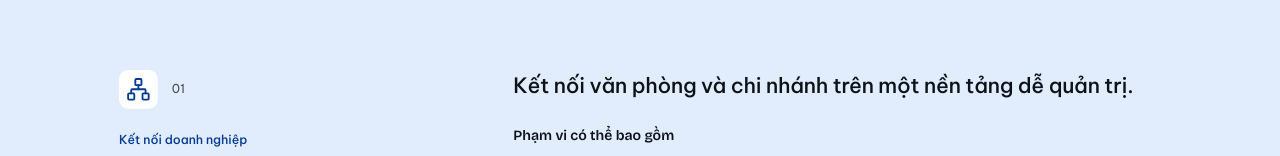
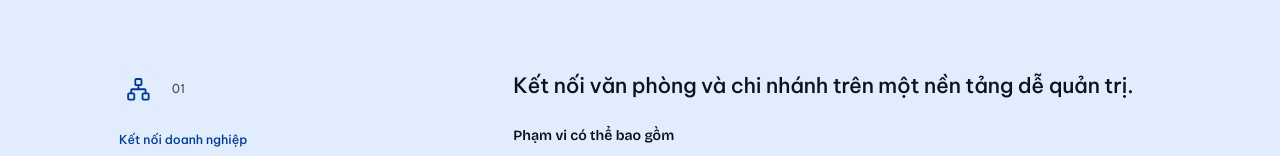
Before and after one commit to tmquan99/pay_orbit, a website with bundled scripts: page solutions/index.html in a window 1280 px wide. Shown: the part 761-917 px from the top of the page. Built offline with nearby package versions, Linux system fonts and the light colour scheme.

Commit message:
Restore original background for active solution icons

```diff
--- a/src/solutions.css
+++ b/src/solutions.css
@@ -25,7 +25,6 @@
 .solution-marker { display: flex; align-items: center; gap: 16px; margin-bottom: 24px; }
 .solution-marker > span:last-child { color: var(--muted); font-size: 14px; }
 .solution-marker .icon-badge { width: 44px; height: 44px; border-radius: 10px; }
-.solution-detail[data-solution-active] .solution-marker .icon-badge { background: #FFFFFF; }
 .solution-family { font-size: 14px; color: var(--accent-text); font-weight: 500; margin-bottom: 10px; }
 .solution-heading h2 { position: relative; font-size: clamp(30px, 3vw, 40px); max-width: 18ch; }
 .solution-heading h2::before { content: ''; position: absolute; inset: 4px auto 4px -16px; width: 3px; max-height: 48px; border-radius: 3px; background: var(--accent); opacity: .15; pointer-events: none; }
```
